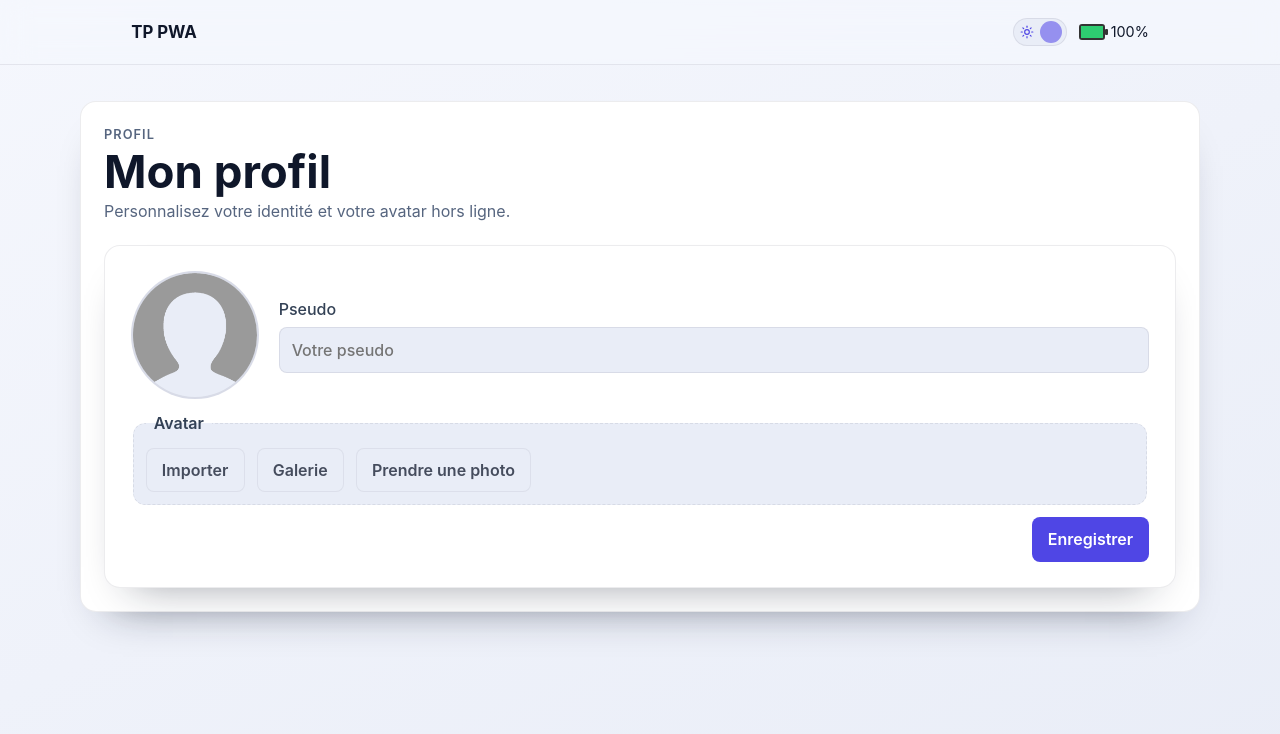
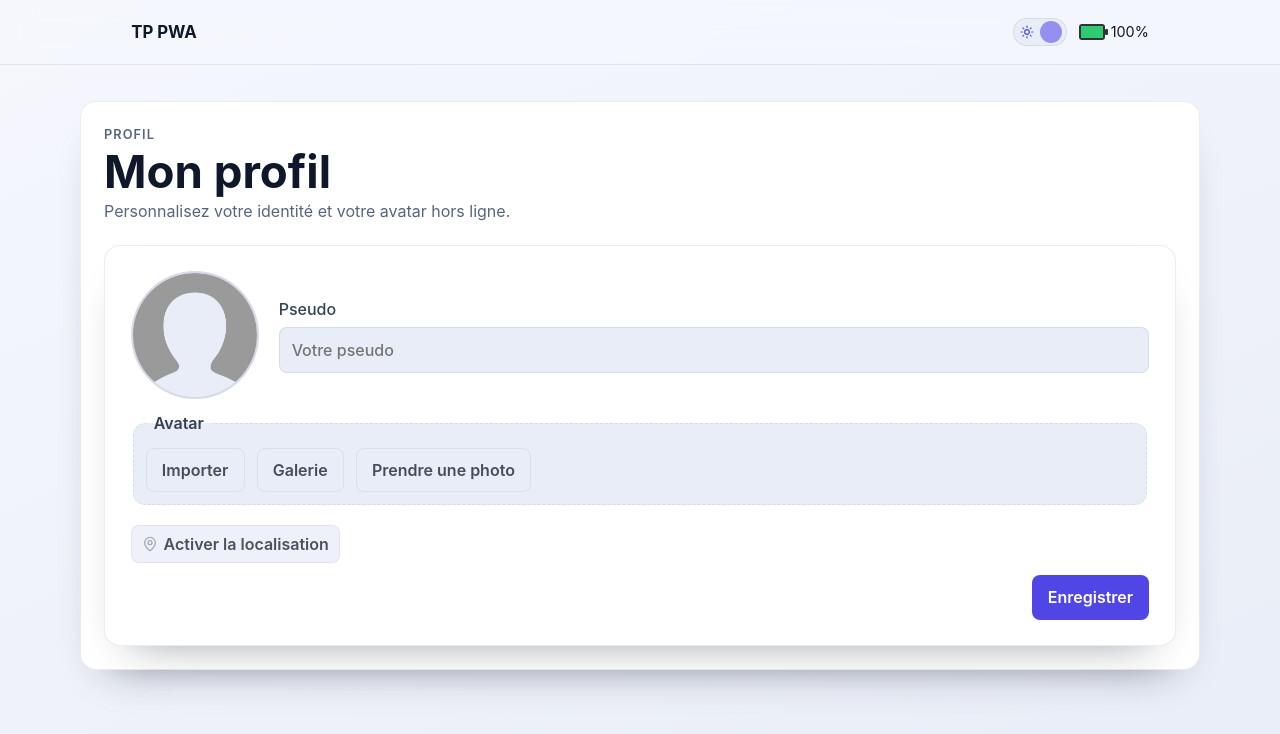
Before and after one commit to SamuelLnds/dvlpmnt_front-end_adv, a SvelteKit app: page /user in a window 1280 px wide. Shown: the top 734 px of the page. Built offline with nearby package versions, Linux system fonts and the light colour scheme.

Commit message:
ajout de la géolocalisation depuis le profil utilisateur

```diff
--- a/src/lib/storage/profile.ts
+++ b/src/lib/storage/profile.ts
@@ -2,6 +2,15 @@ import defaultAvatarUrl from '$lib/assets/default-avatar.png';
 
 export const PROFILE_KEY = 'chat.profile.v1';
 export const LAST_ROOM_KEY = 'chat.lastRoom.v1';
+export const LOCATION_KEY = 'chat.location.v1';
+
+export type Location = {
+	city?: string;
+	country?: string;
+	latitude: number;
+	longitude: number;
+	timestamp: number;
+};
 
 export type Profile = {
 	pseudo: string;
@@ -44,6 +53,55 @@ export function writeLastRoom(room: string) {
 	} catch {}
 }
 
+export function readLocation(): Location | null {
+	try {
+		const raw = localStorage.getItem(LOCATION_KEY);
+		if (!raw) return null;
+		const loc = JSON.parse(raw) as Partial<Location>;
+		if (typeof loc.latitude !== 'number' || typeof loc.longitude !== 'number') return null;
+		return {
+			city: typeof loc.city === 'string' ? loc.city : undefined,
+			country: typeof loc.country === 'string' ? loc.country : undefined,
+			latitude: loc.latitude,
+			longitude: loc.longitude,
+			timestamp: typeof loc.timestamp === 'number' ? loc.timestamp : Date.now()
+		};
+	} catch {
+		return null;
+	}
+}
+
+export function writeLocation(loc: Location) {
+	try {
+		localStorage.setItem(LOCATION_KEY, JSON.stringify(loc));
+	} catch {}
+}
+
+export function clearLocation() {
+	try {
+		localStorage.removeItem(LOCATION_KEY);
+	} catch {}
+}
+
+export async function reverseGeocode(lat: number, lon: number): Promise<{ city?: string; country?: string }> {
+	try {
+		// Nominatim OpenStreetMap API permet de convertir lat/lon en ville/pays
+		const res = await fetch(
+			`https://nominatim.openstreetmap.org/reverse?format=json&lat=${lat}&lon=${lon}&zoom=10&addressdetails=1`,
+			{ headers: { 'Accept-Language': 'fr' } }
+		);
+		if (!res.ok) return {};
+		const data = await res.json();
+		const addr = data.address || {};
+		return {
+			city: addr.city || addr.town || addr.village || addr.municipality || addr.county,
+			country: addr.country
+		};
+	} catch {
+		return {};
+	}
+}
+
 export function fileToDataURL(file: File): Promise<string> {
 	return new Promise((resolve, reject) => {
 		const r = new FileReader();
--- a/src/routes/user/+page.svelte
+++ b/src/routes/user/+page.svelte
@@ -5,14 +5,20 @@
 		writeProfile,
 		fileToDataURL,
 		type Profile,
+		type Location,
 		PROFILE_KEY,
 		LAST_ROOM_KEY,
 		defaultAvatarDataURL,
+		readLocation,
+		writeLocation,
+		clearLocation,
+		reverseGeocode
 	} from '$lib/storage/profile';
 	import { addPhotoFromDataURL, readPhotos, type PhotoItem } from '$lib/storage/photos';
 	import { resetSocket } from '$lib/socket';
 	import CameraCapture from '$lib/components/CameraCapture.svelte';
 	import { loadingStore } from '$lib/stores/loading';
+	import { MapPin, X } from 'lucide-svelte';
 
 	let profile: Profile = { pseudo: '' };
 	let saved = '';
@@ -21,9 +27,15 @@
 	let showGallery = false;
 	let isDefaultAvatar = false;
 
+	// Géolocalisation
+	let userLocation: Location | null = null;
+	let locationLoading = false;
+	let locationError = '';
+
 	onMount(() => {
 		profile = readProfile();
 		photos = readPhotos();
+		userLocation = readLocation();
 
 		// si pas d'avatar, mettre l'avatar par défaut
 		if (!profile.photoDataUrl) {
@@ -33,6 +45,64 @@
 			});
 		}
 	});
+
+	async function requestGeolocation() {
+		if (!navigator.geolocation) {
+			locationError = 'Géolocalisation non supportée par ce navigateur';
+			return;
+		}
+
+		locationLoading = true;
+		locationError = '';
+
+		try {
+			const position = await new Promise<GeolocationPosition>((resolve, reject) => {
+				navigator.geolocation.getCurrentPosition(resolve, reject, {
+					enableHighAccuracy: false,
+					timeout: 10000,
+					maximumAge: 300000 // 5 minutes de cache
+				});
+			});
+
+			const { latitude, longitude } = position.coords;
+			const geo = await reverseGeocode(latitude, longitude);
+
+			userLocation = {
+				latitude,
+				longitude,
+				city: geo.city,
+				country: geo.country,
+				timestamp: Date.now()
+			};
+
+			writeLocation(userLocation);
+		} catch (err) {
+			if (err instanceof GeolocationPositionError) {
+				switch (err.code) {
+					case err.PERMISSION_DENIED:
+						locationError = 'Permission refusée';
+						break;
+					case err.POSITION_UNAVAILABLE:
+						locationError = 'Position indisponible';
+						break;
+					case err.TIMEOUT:
+						locationError = 'Délai dépassé';
+						break;
+					default:
+						locationError = 'Erreur de géolocalisation';
+				}
+			} else {
+				locationError = 'Erreur de géolocalisation';
+			}
+		} finally {
+			locationLoading = false;
+		}
+	}
+
+	function removeLocation() {
+		clearLocation();
+		userLocation = null;
+	}
 
 	async function onAvatarFile(event: Event) {
 		const input = event.target as HTMLInputElement;
@@ -209,6 +279,35 @@
 			<span class="badge badge--danger">{saved}</span>
 		{/if}
 
+		<!-- Géolocalisation -->
+		<div class="location-info">
+			{#if userLocation && (userLocation.city || userLocation.country)}
+				<div class="location-display">
+					<MapPin class="location-pin" size={16} aria-hidden="true" />
+					<span class="location-text">
+						{#if userLocation.city && userLocation.country}
+							{userLocation.city}, {userLocation.country}
+						{:else if userLocation.city}
+							{userLocation.city}
+						{:else if userLocation.country}
+							{userLocation.country}
+						{/if}
+					</span>
+					<button type="button" class="btn btn--ghost btn--icon btn--tiny" on:click={removeLocation} title="Supprimer la localisation">
+						<X size={14} aria-hidden="true" />
+					</button>
+				</div>
+			{:else}
+				<button type="button" class="btn btn--ghost btn--small" on:click={requestGeolocation} disabled={locationLoading}>
+					<MapPin class="location-pin" size={16} aria-hidden="true" />
+					{locationLoading ? 'Localisation...' : 'Activer la localisation'}
+				</button>
+				{#if locationError}
+					<span class="location-error">{locationError}</span>
+				{/if}
+			{/if}
+		</div>
+
 		<div class="card-actions">
 			<button type="submit" class="btn btn--primary">Enregistrer</button>
 		</div>
@@ -251,6 +350,17 @@
 		padding: 0.35rem 0.65rem;
 	}
 
+	.btn--tiny {
+		padding: 0.2rem;
+		min-width: auto;
+	}
+
+	.btn--icon {
+		display: inline-flex;
+		align-items: center;
+		justify-content: center;
+	}
+
 	.profile-panel {
 		display: grid;
 		gap: 0.75rem;
@@ -278,6 +388,41 @@
 		gap: 0.6rem;
 	}
 
+	/* Géolocalisation */
+	.location-info {
+		margin-top: 0.5rem;
+	}
+
+	.location-display {
+		display: inline-flex;
+		align-items: center;
+		gap: 0.4rem;
+		color: var(--color-text-muted);
+		font-size: 0.875rem;
+		padding: 0.35rem 0.5rem;
+		background: var(--color-bg-muted);
+		border-radius: var(--radius-sm);
+		border: 1px solid var(--color-border);
+	}
+
+	:global(.location-pin) {
+		flex-shrink: 0;
+		color: var(--color-text-muted);
+		opacity: 0.7;
+	}
+
+	.location-text {
+		color: var(--color-text-muted);
+		font-style: italic;
+	}
+
+	.location-error {
+		display: block;
+		margin-top: 0.35rem;
+		color: var(--color-danger);
+		font-size: 0.8rem;
+	}
+
 	@media (max-width: 960px) {
 		.profile-header {
 			grid-template-columns: 1fr;
@@ -287,5 +432,11 @@
 		.profile-preview {
 			justify-items: center;
 		}
+
+		.location-info {
+			display: flex;
+			flex-direction: column;
+			align-items: center;
+		}
 	}
 </style>
```
Also changed, not shown: 1 other file (tests, documents, lock files or other folders).
